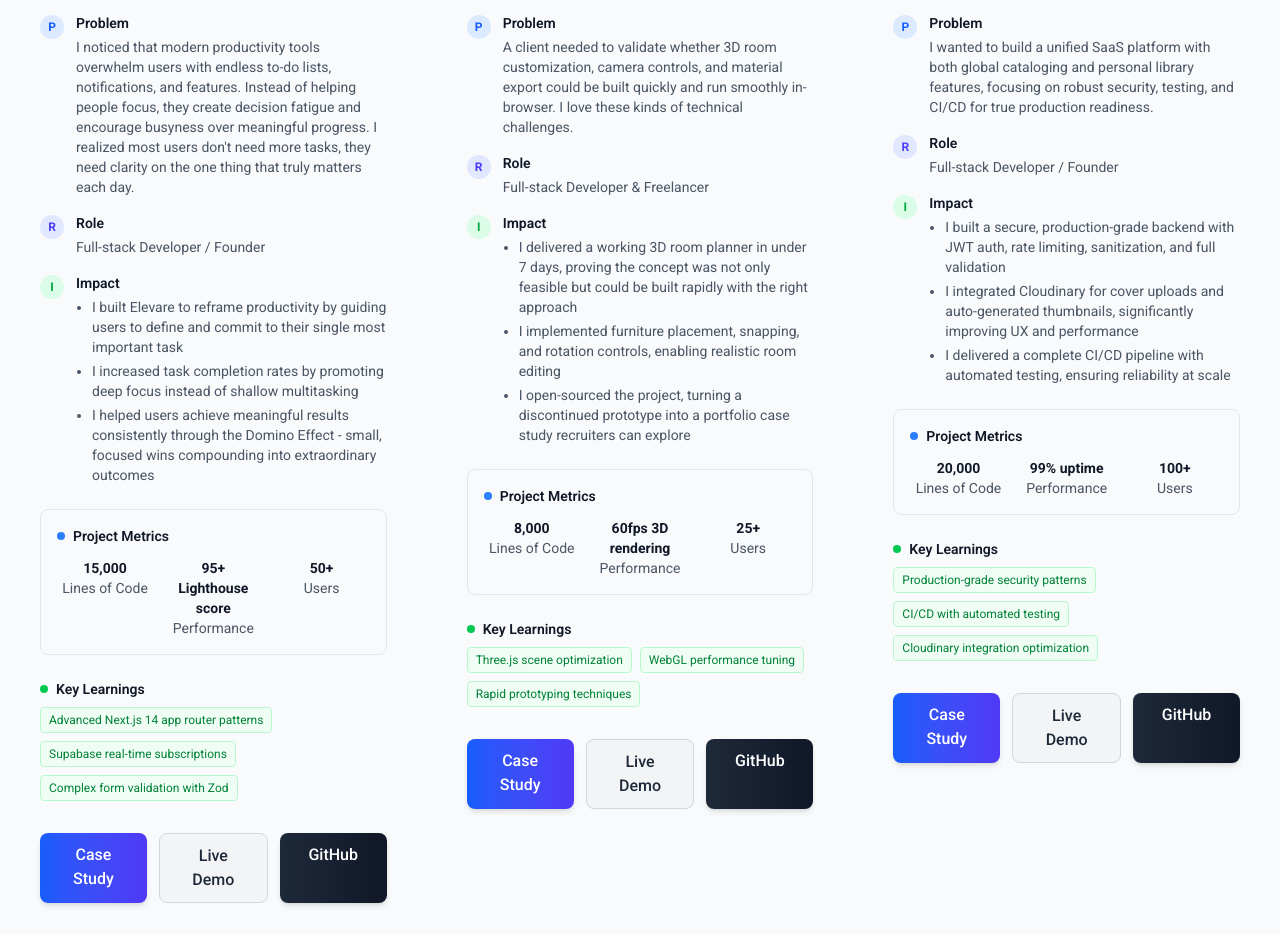
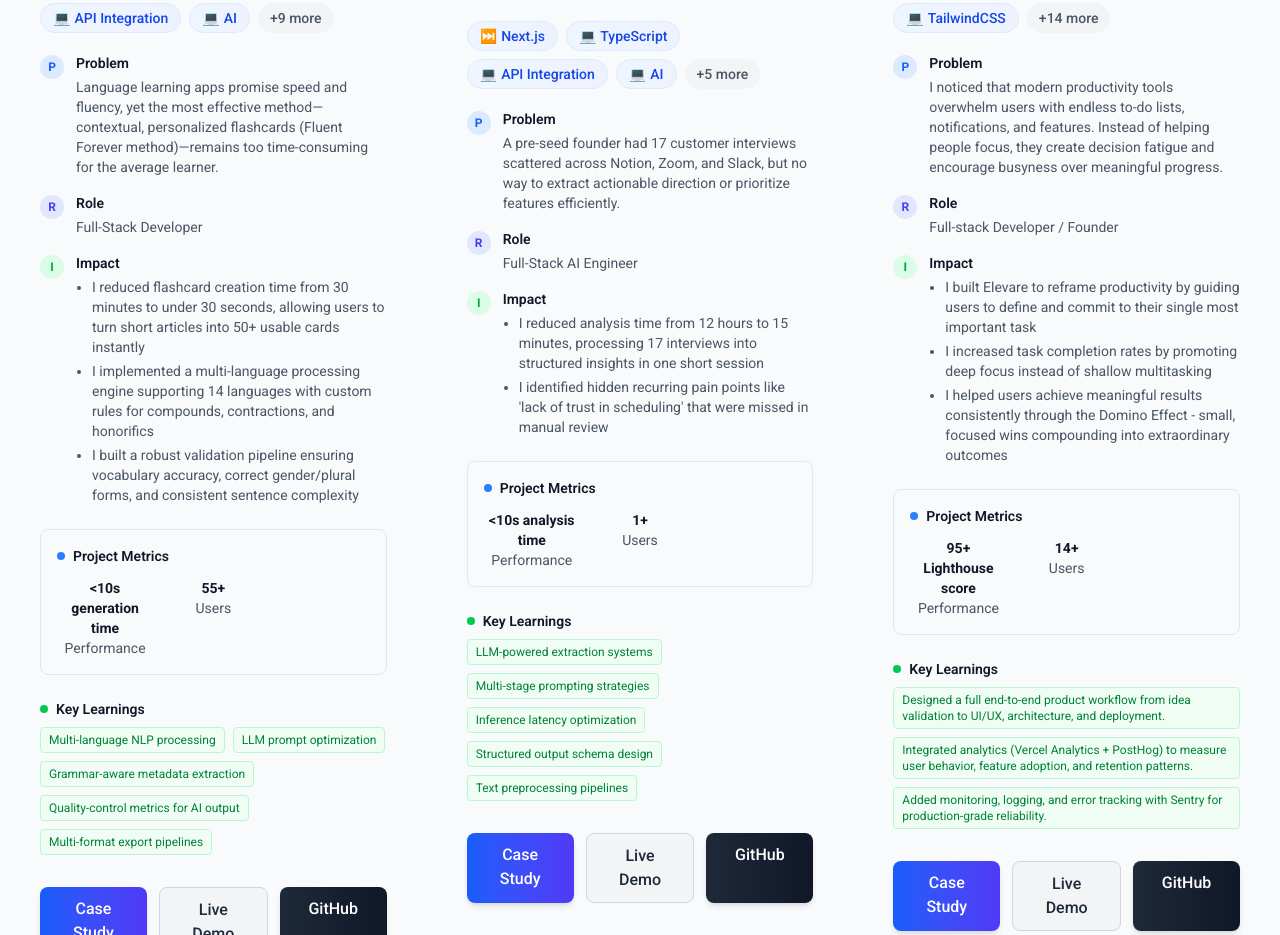
Before and after one commit to Gojer16/Personal-Landing-Page, a Next.js app in the folder client/: page /projects in a window 1280 px wide. Shown: the part 1317-2252 px from the top of the page. Built offline with nearby package versions, Linux system fonts and the light colour scheme.

Commit message:
Updating data

```diff
--- a/client/app/projects/dataProjects.ts
+++ b/client/app/projects/dataProjects.ts
@@ -1,25 +1,82 @@
 const projects = [
+  {
+    slug: "fluentmaker",
+    title: "FluentMaker",
+    tagline: "AI-Powered Flashcard Generator",
+    year: 2025,
+    image: "/fluentmaker.png",
+    stack: ["Next.js", "TypeScript", "API Integration", "AI", "Tailwind CSS", "Next-theme", "Google Gemini API", "Wiktionary API", "Zod", "LLMs", "NLP", "Jest", "React Testing Library"],
+    problem: "Language learning apps promise speed and fluency, yet the most effective method—contextual, personalized flashcards (Fluent Forever method)—remains too time-consuming for the average learner.",
+    role: "Full-Stack Developer",
+    impact: [
+      "I reduced flashcard creation time from 30 minutes to under 30 seconds, allowing users to turn short articles into 50+ usable cards instantly",
+      "I implemented a multi-language processing engine supporting 14 languages with custom rules for compounds, contractions, and honorifics",
+      "I built a robust validation pipeline ensuring vocabulary accuracy, correct gender/plural forms, and consistent sentence complexity"
+    ],
+    demoLink: "https://fluentmaker.vercel.app",
+    githubLink: "https://github.com/Gojer16/FluentMaker",
+    featured: true,
+    projectDuration: "3 weeks",
+    metrics: {
+      performance: "<10s generation time",
+      users: 55
+    },
+    learnings: ["Multi-language NLP processing",
+      "LLM prompt optimization",
+      "Grammar-aware metadata extraction",
+      "Quality-control metrics for AI output",
+      "Multi-format export pipelines"]
+  },
+  {
+    slug: "ai-customer-interview-analyzer",
+    title: "AI Customer Interview Analyzer",
+    tagline: "Turning Messy Customer Interviews Into a Clear Roadmap",
+    year: 2025,
+    image: "/ai-analyzer.png",
+    stack: ["Next.js", "TypeScript", "API Integration", "AI", "Google Gemini API", "Tailwind CSS", "Radix UI", "shadcn/ui", "jsPDF"],
+    problem: "A pre-seed founder had 17 customer interviews scattered across Notion, Zoom, and Slack, but no way to extract actionable direction or prioritize features efficiently.",
+    role: "Full-Stack AI Engineer",
+    impact: [
+      "I reduced analysis time from 12 hours to 15 minutes, processing 17 interviews into structured insights in one short session",
+      "I identified hidden recurring pain points like 'lack of trust in scheduling' that were missed in manual review",
+    ],
+    demoLink: "https://ai-customer-interview-analyzer.vercel.app",
+    githubLink: "https://github.com/Gojer16/AI-Customer-Interview-Analyzer",
+    featured: false,
+
+    projectDuration: "1 week",
+    metrics: {
+      performance: "<10s analysis time",
+      users: 1
+    },
+    learnings: ["LLM-powered extraction systems",
+      "Multi-stage prompting strategies",
+      "Inference latency optimization",
+      "Structured output schema design",
+      "Text preprocessing pipelines"]
+  },
   {
     slug: "elevare",
     title: "Elevare.",
     tagline: "A modern productivity app.",
     year: 2025,
     image: "/elevare.png",
-    stack: ["Next.js", "Prisma", "Tailwind CSS", "TypeScript", "Framer Motion", "PostgreSQL", "Zod", "Supabase", "Next-Auth"],
-    problem: "I noticed that modern productivity tools overwhelm users with endless to-do lists, notifications, and features. Instead of helping people focus, they create decision fatigue and encourage busyness over meaningful progress. I realized most users don't need more tasks, they need clarity on the one thing that truly matters each day.",
+    stack: ["Next.js", "TypeScript", "AI", "TailwindCSS", "Radix UI", "shadcn/ui", "Framer Motion", "TanStack Query", "Zod", "Prisma", "PostgreSQL", "Supabase", "NextAuth.js", "Vitest", "Playwright", "Vercel Analytics", "PostHog", "Sentry"],
+    problem: "I noticed that modern productivity tools overwhelm users with endless to-do lists, notifications, and features. Instead of helping people focus, they create decision fatigue and encourage busyness over meaningful progress.",
     role: "Full-stack Developer / Founder",
     impact: ["I built Elevare to reframe productivity by guiding users to define and commit to their single most important task", "I increased task completion rates by promoting deep focus instead of shallow multitasking", "I helped users achieve meaningful results consistently through the Domino Effect - small, focused wins compounding into extraordinary outcomes"],
-    demoLink: "https://orlandoascanio.com?src=landing&project=elevearesite",
-    githubLink: "https://orlandoascanio.com?src=landing&project=elevare",
+    demoLink: "https://elevare.vercel.app",
+    githubLink: "https://github.com/Gojer16/Elevare",
     featured: true,
-    experienceLevel: "Senior" as const,
-    projectDuration: "3 months",
+    projectDuration: "1 month",
     metrics: {
-      linesOfCode: 15000,
       performance: "95+ Lighthouse score",
-      users: 50
+      users: 14
     },
-    learnings: ["Advanced Next.js 14 app router patterns", "Supabase real-time subscriptions", "Complex form validation with Zod"]
+    learnings: ["Designed a full end-to-end product workflow from idea validation to UI/UX, architecture, and deployment.",
+      "Integrated analytics (Vercel Analytics + PostHog) to measure user behavior, feature adoption, and retention patterns.",
+      "Added monitoring, logging, and error tracking with Sentry for production-grade reliability.",
+    ]
   },
   {
     slug: "ikea",
@@ -27,19 +84,18 @@ const projects = [
     tagline: "Ikea Kreativ-inspired 3D room design prototype.",
     year: 2025,
     image: "/ikea.png",
-    stack: ["Next.js", "Tailwind CSS", "Framer Motion", "Three.js"],
+    stack: ["Next.js", "Three.js", "React Three Fiber", "TailwindCSS"],
     problem: "A client needed to validate whether 3D room customization, camera controls, and material export could be built quickly and run smoothly in-browser. I love these kinds of technical challenges.",
     role: "Full-stack Developer & Freelancer",
-    impact: ["I delivered a working 3D room planner in under 7 days, proving the concept was not only feasible but could be built rapidly with the right approach", "I implemented furniture placement, snapping, and rotation controls, enabling realistic room editing","I open-sourced the project, turning a discontinued prototype into a portfolio case study recruiters can explore"],
-    demoLink: "https://orlandoascanio.com?src=landing&project=ikeasite",
-    githubLink: "https://orlandoascanio.com?src=landing&project=ikea",
+    impact: ["I delivered a working 3D room planner in under 7 days, proving the concept was not only feasible but could be built rapidly with the right approach", "I implemented furniture placement, snapping, and rotation controls, enabling realistic room editing", "I open-sourced the project, turning a discontinued prototype into a portfolio case study recruiters can explore"],
+    demoLink: "https://ikea-project-nine.vercel.app",
+    githubLink: "https://github.com/Gojer16/Ikea-Kreativ-Clone",
     featured: true,
-    experienceLevel: "Expert" as const,
+
     projectDuration: "1 week",
     metrics: {
-      linesOfCode: 8000,
       performance: "60fps 3D rendering",
-      users: 25
+      users: 1
     },
     learnings: ["Three.js scene optimization", "WebGL performance tuning", "Rapid prototyping techniques"]
   },
@@ -53,14 +109,13 @@ const projects = [
     problem: "I wanted to build a unified SaaS platform with both global cataloging and personal library features, focusing on robust security, testing, and CI/CD for true production readiness.",
     role: "Full-stack Developer / Founder",
     impact: ["I built a secure, production-grade backend with JWT auth, rate limiting, sanitization, and full validation", "I integrated Cloudinary for cover uploads and auto-generated thumbnails, significantly improving UX and performance", "I delivered a complete CI/CD pipeline with automated testing, ensuring reliability at scale"],
-    demoLink: "https://orlandoascanio.com?src=landing&project=librorasite",
-    githubLink: "https://orlandoascanio.com?src=landing&project=librora",
-    experienceLevel: "Senior" as const,
+    demoLink: "https://libroraapp.vercel.app",
+    githubLink: "https://github.com/Gojer16/Librora",
+
     projectDuration: "2 months",
     metrics: {
-      linesOfCode: 20000,
       performance: "99% uptime",
-      users: 100
+      users: 1
     },
     learnings: ["Production-grade security patterns", "CI/CD with automated testing", "Cloudinary integration optimization"]
   },
@@ -74,14 +129,13 @@ const projects = [
     problem: "I realized that recruiters and hiring managers often want quick, resume-specific answers without digging through long PDFs, so I built an AI solution for this exact pain point.",
     role: "Back-end Developer / AI Engineer",
     impact: ["I built a resume-aware chatbot that delivers tailored responses for recruiters, career coaches, or anyone wanting detailed explanations about my background", "I added both streaming and non-streaming modes, making the chatbot responsive and versatile for different use cases", "I deployed a lightweight, scalable solution that demonstrates real-world AI integration with Gemini API"],
-    demoLink: "https://orlandoascanio.com?src=landing&project=portfoliosite",
-    githubLink: "https://orlandoascanio.com?src=landing&project=assistant",
-    experienceLevel: "Expert" as const,
+    demoLink: "",
+    githubLink: "https://github.com/Gojer16/Orlando-AI-Assistant",
+
     projectDuration: "3 weeks",
     metrics: {
-      linesOfCode: 5000,
       performance: "<2s response time",
-      users: 75
+      users: 1
     },
     learnings: ["Gemini API integration patterns", "Streaming response handling", "AI prompt engineering"]
   },
@@ -95,14 +149,13 @@ const projects = [
     problem: "I was frustrated that most weather apps require manual city input or are overloaded with ads and features that break the user experience, so I built something cleaner.",
     role: "Front-end Developer",
     impact: ["I implemented auto-detect geolocation with ~100m accuracy for instant results without any user input", "I delivered real-time weather data (temperature, humidity, wind, feels-like) via OpenWeatherMap API", "I created a modern, minimalist dashboard that balances clarity, speed, and purposeful animation"],
-    demoLink: "https://orlandoascanio.com?src=landing&project=weathersite",
-    githubLink: "https://orlandoascanio.com?src=landing&project=weather",
-    experienceLevel: "Mid" as const,
+    demoLink: "https://v0-weather-app-pi-three.vercel.app",
+    githubLink: "https://github.com/Gojer16/Weather-Dashboard-with-Geolocation",
+
     projectDuration: "1 week",
     metrics: {
-      linesOfCode: 3000,
       performance: "100m location accuracy",
-      users: 30
+      users: 5
     },
     learnings: ["Geolocation API optimization", "Real-time data handling", "Minimalist UI design principles"]
   },
@@ -116,15 +169,14 @@ const projects = [
     problem: "I wanted my portfolio to stand out from standard portfolios that lack interactivity or real-world innovation, so I integrated AI-driven features to make it memorable.",
     role: "Full-stack Developer",
     impact: ["I built a modern, interactive online resume with full-page snap scrolling, responsive design, and an integrated AI chatbot that can answer questions about my experience", "I integrated a resume-aware AI chatbot powered by Gemini API for instant recruiter-style Q&A", "I delivered a clean, animated UI/UX with Tailwind + Framer Motion to highlight projects, skills, and career timeline"],
-    demoLink: "https://orlandoascanio.com?src=landing&project=portfoliosite",
-    githubLink: "https://orlandoascanio.com?src=landing&project=portfolio",
+    demoLink: "http://react-basic-resume.vercel.app",
+    githubLink: "https://github.com/Gojer16/Personal-Resume",
     featured: true,
-    experienceLevel: "Senior" as const,
+
     projectDuration: "2 weeks",
     metrics: {
-      linesOfCode: 8000,
       performance: "95+ Lighthouse score",
-      users: 200
+      users: 5
     },
     learnings: ["Full-page scroll animations", "AI chatbot integration", "Modern portfolio design patterns"]
   }, {
@@ -139,12 +191,11 @@ const projects = [
     impact: ["I built the site with a responsive, scalable full-stack architecture using React + FastAPI + SQLAlchemy",
       "I implemented a security-first backend with validation, rate limiting, and protection against common exploits", "I prepared the architecture for future extensibility: teacher directory, admin dashboard, and CMS-like management for non-technical staff"
     ],
-  demoLink: "https://orlandoascanio.com?src=landing&project=schoolsite",
-  githubLink: "https://orlandoascanio.com?src=landing&project=school",
-  experienceLevel: "Senior" as const,
+    demoLink: "https://pagina-escuela-seven.vercel.app",
+    githubLink: "https://github.com/Gojer16/School-Webiste",
+
     projectDuration: "6 weeks",
     metrics: {
-    linesOfCode: 18000,
       performance: "Sub-second load times",
       users: 500
     },
@@ -159,12 +210,11 @@ const projects = [
     problem: "I was frustrated that existing terminal/typing libraries often require heavy setup, npm installs, or lack flexibility, so I built my own lightweight solution.",
     role: "Front-end Developer",
     impact: ["I built a plug-and-play React component that's copy-paste ready with zero external dependencies", "I delivered a macOS-style terminal UI with smooth typewriter and deleting animations", "I supported multiple themes for easy customization in personal sites and portfolios"],
-  demoLink: "https://orlandoascanio.com?src=landing&project=macsite",
-  githubLink: "https://orlandoascanio.com?src=landing&project=mac",
-  experienceLevel: "Mid" as const,
+    demoLink: "https://mac-os-terminal-ui.vercel.app",
+    githubLink: "https://github.com/Gojer16/mac-os-terminal-ui",
+
     projectDuration: "3 days",
     metrics: {
-    linesOfCode: 1500,
       performance: "Zero dependencies",
       users: 15
     },
@@ -177,15 +227,14 @@ const projects = [
     year: 2025,
     image: "/chess.png",
     stack: ["React", "Socket.IO", "Express.js", "Node.js"],
-  problem: "I wanted to challenge myself with building a lightweight real-time game that requires handling synchronization, validation, and latency - chess seemed perfect for this.",
+    problem: "I wanted to challenge myself with building a lightweight real-time game that requires handling synchronization, validation, and latency, chess it was perfect for this.",
     role: "Full-Stack Developer",
     impact: ["I developed a real-time multiplayer chess app using Socket.IO + Express", "I achieved low-latency sync (<200ms globally) with proper move validation and error handling", "I implemented room-based sessions so multiple games can run in parallel without interference"],
-  demoLink: "https://orlandoascanio.com?src=landing&project=cheapchess",
-  githubLink: "https://orlandoascanio.com?src=landing&project=chess",
-  experienceLevel: "Senior" as const,
+    demoLink: "",
+    githubLink: "https://github.com/Gojer16/Chess-app-Socketio",
+
     projectDuration: "4 weeks",
     metrics: {
-    linesOfCode: 12000,
       performance: "<200ms latency",
       users: 80
     },
@@ -201,12 +250,11 @@ const projects = [
     problem: "My sister needed an online presence to showcase and sell her products but had no website. This was a personal project that meant a lot to me.",
     role: "Full-Stack Developer",
     impact: ["I built a custom e-commerce website to help expand her visibility and attract more customers", "I delivered product listings, contact flow, and modern design specifically tailored to her business needs", "I helped increase her reach and visibility beyond just local buyers, opening new opportunities"],
-  demoLink: "https://orlandoascanio.com?src=landing&project=freelancesite",
-  githubLink: "https://orlandoascanio.com?src=landing&project=freelance",
-  experienceLevel: "Senior" as const,
+    demoLink: "",
+    githubLink: "https://github.com/Gojer16/Freelance-project",
+
     projectDuration: "5 weeks",
     metrics: {
-    linesOfCode: 14000,
       performance: "E-commerce ready",
       users: 120
     },
@@ -222,14 +270,13 @@ const projects = [
     problem: "My domain used to redirect straight to my GitHub profile, dropping recruiters into a noisy environment with repos, commits, and forks but no clear story about who I am or what I do.",
     role: "Front-end Developer",
     impact: ["I built a dedicated personal landing page that clearly positions me as a Software Engineer specializing in JS, Python, and React", "I showcased my top 3 projects with clear taglines, tech stacks, and CTAs to guide visitors", "I improved the recruiter experience by turning my site into a controlled portfolio hub rather than just a code dump"],
-  demoLink: "https://orlandoascanio.com?src=landing&project=landingsite",
-  githubLink: "https://orlandoascanio.com?src=landing&project=landing",
+    demoLink: "https://personal-landing-nu.vercel.app",
+    githubLink: "https://github.com/Gojer16/Personal-Landing-Page",
     experienceLevel: "Mid" as const,
     projectDuration: "1 week",
     metrics: {
-    linesOfCode: 4000,
       performance: "Fast loading",
-    users: 300
+      users: 20
     },
     learnings: ["Landing page optimization", "Professional branding", "Recruiter-focused UX"]
   },
@@ -243,12 +290,11 @@ const projects = [
     problem: "I realized that most to-dos are noise, so I wanted to build something that guides users toward the vital few tasks that truly matter.",
     role: "AI Product Engineer / Full-Stack Developer",
     impact: ["I developed a seamless chat interface for user interactions", "I integrated Gemini API for natural language understanding", "I created reflective questions that tap into user motivation and identity, not just tasks - helping people connect with their deeper purpose before taking action"],
-  demoLink: "https://elevare-ai-assistant-demo.vercel.app/",
+    demoLink: "https://elevare-ai-assistant-demo.vercel.app",
     githubLink: "https://github.com/Gojer16/Elevare-AI-Assistant",
     experienceLevel: "Expert" as const,
     projectDuration: "4 weeks",
     metrics: {
-    linesOfCode: 7000,
       performance: "AI-powered insights",
       users: 40
     },
```
Lines whose indentation alone changed are shown as unchanged.
